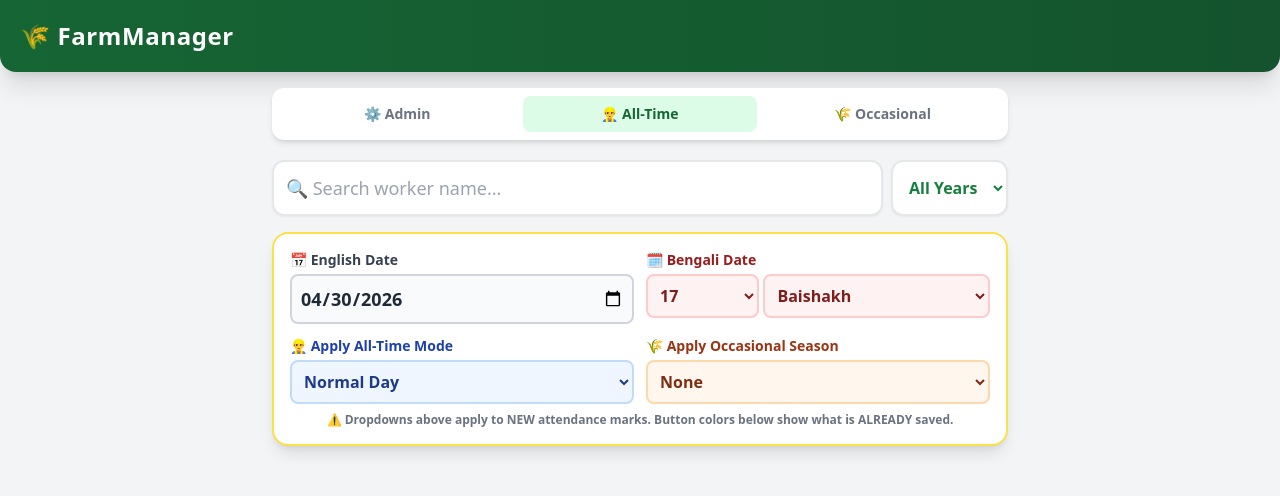
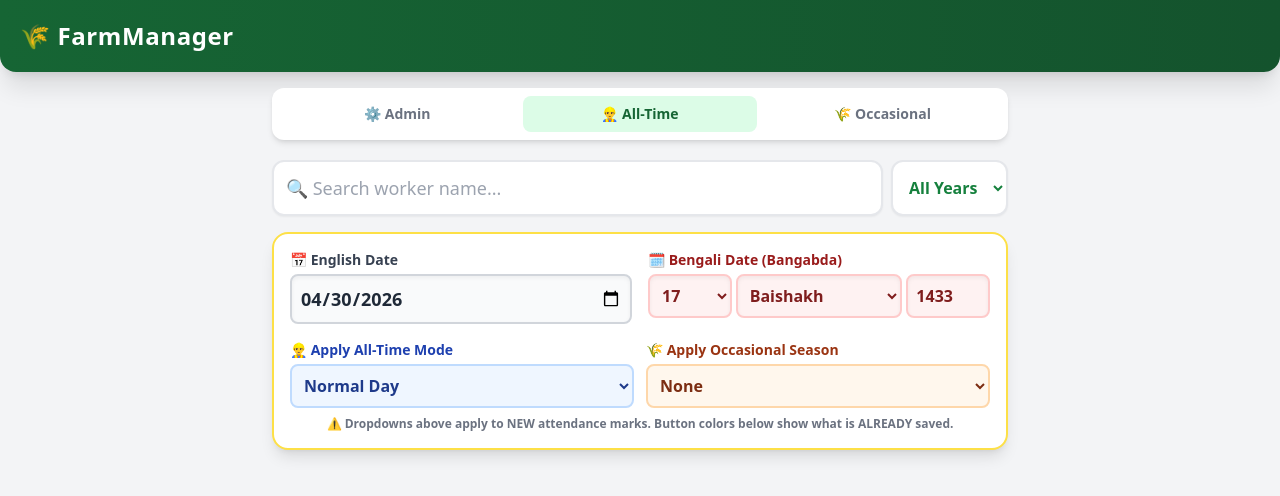
Before and after one commit to rayanish92/Labour-Management, a plain HTML site: page frontend/index.html in a window 1280 px wide. Both pictures are taken after a click on the button "👷‍♂️ All-Time". Drawn offline with nearby package versions, Linux system fonts and the light colour scheme; no server answers.

Commit message:
Update index.html

```diff
--- a/frontend/index.html
+++ b/frontend/index.html
@@ -37,20 +37,20 @@
             </select>
         </div>
 
-        <!-- Global Filters with Dual Calendars -->
+        <!-- Global Filters with Fully Synced Dual Calendars -->
         <div id="globalFilters" class="hidden bg-white border-2 border-yellow-300 p-4 rounded-2xl shadow-lg mb-6">
-            <div class="grid grid-cols-1 md:grid-cols-2 gap-3 mb-3">
+            <div class="grid grid-cols-1 md:grid-cols-2 gap-4 mb-4">
                 <!-- English Calendar -->
                 <div>
                     <label class="block text-sm font-extrabold text-gray-700 mb-1">📅 English Date</label>
-                    <input type="date" id="attendanceDate" onchange="syncFromEnglish(); loadData();" class="border-2 border-gray-300 p-2 rounded-lg w-full bg-gray-50 text-lg font-bold">
+                    <input type="date" id="attendanceDate" onchange="syncFromEnglish(); loadData();" class="border-2 border-gray-300 p-2 rounded-lg w-full bg-gray-50 text-lg font-bold shadow-inner">
                 </div>
                 <!-- Bengali Calendar -->
                 <div>
-                    <label class="block text-sm font-extrabold text-red-800 mb-1">🗓️ Bengali Date</label>
+                    <label class="block text-sm font-extrabold text-red-800 mb-1">🗓️ Bengali Date (Bangabda)</label>
                     <div class="flex gap-1">
-                        <select id="bengaliDay" onchange="syncFromBengali(); loadData();" class="border-2 border-red-200 p-2 rounded-lg bg-red-50 font-bold text-red-900 w-1/3"></select>
-                        <select id="bengaliMonth" onchange="syncFromBengali(); loadData();" class="border-2 border-red-200 p-2 rounded-lg bg-red-50 font-bold text-red-900 w-2/3">
+                        <select id="bengaliDay" onchange="syncFromBengali(); loadData();" class="border-2 border-red-200 p-2 rounded-lg bg-red-50 font-bold text-red-900 w-1/4 shadow-inner"></select>
+                        <select id="bengaliMonth" onchange="syncFromBengali(); loadData();" class="border-2 border-red-200 p-2 rounded-lg bg-red-50 font-bold text-red-900 w-2/4 shadow-inner">
                             <option value="1">Baishakh</option><option value="2">Jyeshtha</option>
                             <option value="3">Ashadh</option><option value="4">Shraban</option>
                             <option value="5">Bhadra</option><option value="6">Ashwin</option>
@@ -58,6 +58,7 @@
                             <option value="9">Poush</option><option value="10">Magh</option>
                             <option value="11">Falgun</option><option value="12">Chaitra</option>
                         </select>
+                        <input type="number" id="bengaliYear" onchange="syncFromBengali(); loadData();" class="border-2 border-red-200 p-2 rounded-lg bg-red-50 font-bold text-red-900 w-1/4 shadow-inner" placeholder="Year">
                     </div>
                 </div>
             </div>
@@ -85,7 +86,6 @@
 
         <!-- TAB 1: ADMIN -->
         <div id="tab-admin" class="tab-content active">
-            <!-- Add Labour Section -->
             <div class="bg-white p-5 rounded-2xl shadow-lg mb-6 border-t-8 border-gray-800">
                 <h2 class="font-bold text-xl mb-3 text-gray-800">➕ Add New Worker</h2>
                 <div class="flex flex-col gap-3">
@@ -146,40 +146,47 @@
     </div>
 
     <script>
-        const API_URL = "https://labour-management-gopa.onrender.com/api";
+        const API_URL = "https://YOUR-BACKEND-RENDER-URL.onrender.com/api";
         let allLabours = [];
         let globalConfig = {};
 
-        // --- CALENDAR LOGIC (Simplified Approximation for UI Syncing) ---
+        // --- CALENDAR LOGIC (Includes Bengali Year Sync) ---
         function initCalendars() {
             const daySelect = document.getElementById('bengaliDay');
-            for(let i=1; i<=31; i++) {
-                daySelect.innerHTML += `<option value="${i}">${i}</option>`;
-            }
+            for(let i=1; i<=31; i++) { daySelect.innerHTML += `<option value="${i}">${i}</option>`; }
             document.getElementById('attendanceDate').valueAsDate = new Date();
             syncFromEnglish();
         }
 
         function syncFromEnglish() {
             const engDate = new Date(document.getElementById('attendanceDate').value);
-            // Simple approximation: Subtract 593 years, offset days by ~14 days (April 14 = Baishakh 1)
-            let bMonth = engDate.getMonth() - 3;
+            const eYear = engDate.getFullYear();
+            const eMonth = engDate.getMonth(); // 0 = Jan
+            const eDay = engDate.getDate();
+
+            // Calculate Bengali Year (Switches exactly at mid-April)
+            let bYear = eYear - 593;
+            if (eMonth < 3 || (eMonth === 3 && eDay < 14)) { bYear = eYear - 594; }
+
+            // Calculate Bengali Month & Day
+            let bMonth = eMonth - 3;
             if (bMonth < 0) bMonth += 12;
-            let bDay = engDate.getDate() - 13;
-            if (bDay <= 0) { bMonth = (bMonth - 1 + 12) % 12; bDay += 30; } // Roughly 30 days per month
+            let bDayTemp = eDay - 13;
+            if (bDayTemp <= 0) { bMonth = (bMonth - 1 + 12) % 12; bDayTemp += 30; }
 
+            document.getElementById('bengaliYear').value = bYear;
             document.getElementById('bengaliMonth').value = bMonth + 1;
-            document.getElementById('bengaliDay').value = bDay;
+            document.getElementById('bengaliDay').value = bDayTemp;
         }
 
         function syncFromBengali() {
+            const bYear = parseInt(document.getElementById('bengaliYear').value) || 1430;
             const bMonth = parseInt(document.getElementById('bengaliMonth').value) - 1;
             const bDay = parseInt(document.getElementById('bengaliDay').value);
-            // Approximation back to English
-            const today = new Date();
+
+            // Convert back to English
             let eMonth = (bMonth + 3) % 12;
-            let eYear = today.getFullYear();
-            if (bMonth >= 9) eYear += 1; // Poush/Magh cross the year line
+            let eYear = (bMonth >= 9) ? bYear + 594 : bYear + 593; // Magh, Falgun, Chaitra cross the English Year
             let eDay = bDay + 13;
             if (eDay > 30) { eMonth = (eMonth + 1) % 12; eDay -= 30; }
 
@@ -218,11 +225,8 @@
                 allLabours = await labRes.json();
 
                 // DYNAMIC MODE DROPDOWN UPDATE
-                // Check if any all-time worker has a saved mode for this date, and update the dropdown to match it
                 const allTimeWorker = allLabours.find(l => l.type === 'all_time' && l.current_mode !== 'none');
-                if(allTimeWorker) {
-                    document.getElementById('allTimeMode').value = allTimeWorker.current_mode;
-                }
+                if(allTimeWorker) { document.getElementById('allTimeMode').value = allTimeWorker.current_mode; }
 
                 renderLabours();
             } catch (err) { console.log("Waiting for connection..."); }
@@ -360,7 +364,7 @@
         let deferredPrompt; window.addEventListener('beforeinstallprompt', (e) => { e.preventDefault(); deferredPrompt = e; document.getElementById('installBtn').classList.remove('hidden'); });
         function installPWA() { if (deferredPrompt) { deferredPrompt.prompt(); deferredPrompt.userChoice.then(() => { deferredPrompt = null; }); } }
 
-        initCalendars(); // Start dual calendar sync
+        initCalendars();
         loadData();
     </script>
 </body>
```
